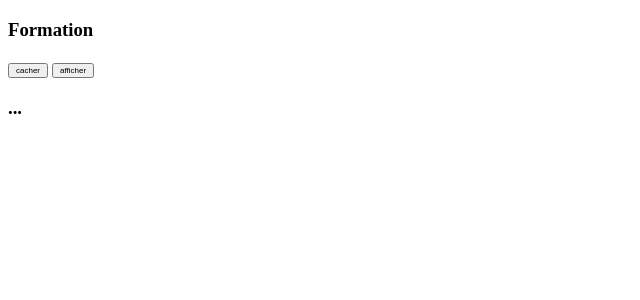
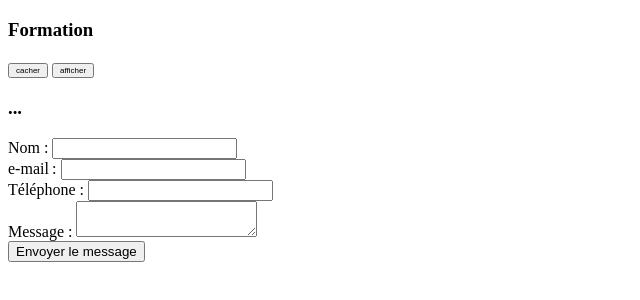
Before and after one commit to Baptiste-FNT/act_jquery, a plain HTML site: page index.html in a window 1280 px wide. Shown: the whole page, without its empty margins (0-640 px from the left). Drawn offline with nearby package versions, Linux system fonts and the light colour scheme.

Commit message:
Update index.html

```diff
--- a/index.html
+++ b/index.html
@@ -5,7 +5,9 @@
     <meta http-equiv="X-UA-Compatible" content="IE=edge">
     <meta name="viewport" content="width=device-width, initial-scale=1.0">
     <title>Document</title>
+    <link rel="stylesheet" href="style.css">
     <script src="cv.js"></script>
+
     <script src="https://ajax.googleapis.com/ajax/libs/jquery/3.1.1/jquery.min.js"></script>
 </head>
 <body>
@@ -14,7 +16,29 @@
     <button style="font-size: 50%;" onclick="afficher('#formation');">afficher</button>
 <div id="formation">
 <h3>...</h3>
-<h1></h1>
+
+<form method="GET">
+    <div>
+        <label for="name">Nom :</label>
+        <input type="text" id="name" name="user_name">
+    </div>
+    <div>
+        <label for="mail">e-mail :</label>
+        <input type="email" id="mail" name="user_mail">
+    </div>
+    <div>
+        <label for="tel">Téléphone :</label>
+        <input type="number" id="tel" name="user_phone"></input>
+    </div>
+    <div>
+        <label for="msg">Message :</label>
+        <textarea id="msg" name="user_message"></textarea>
+    </div>
+    <div class="button">
+        <button type="submit">Envoyer le message</button>
+    </div>
+</form>
+
 </div>
 </body>
 </html>
```
